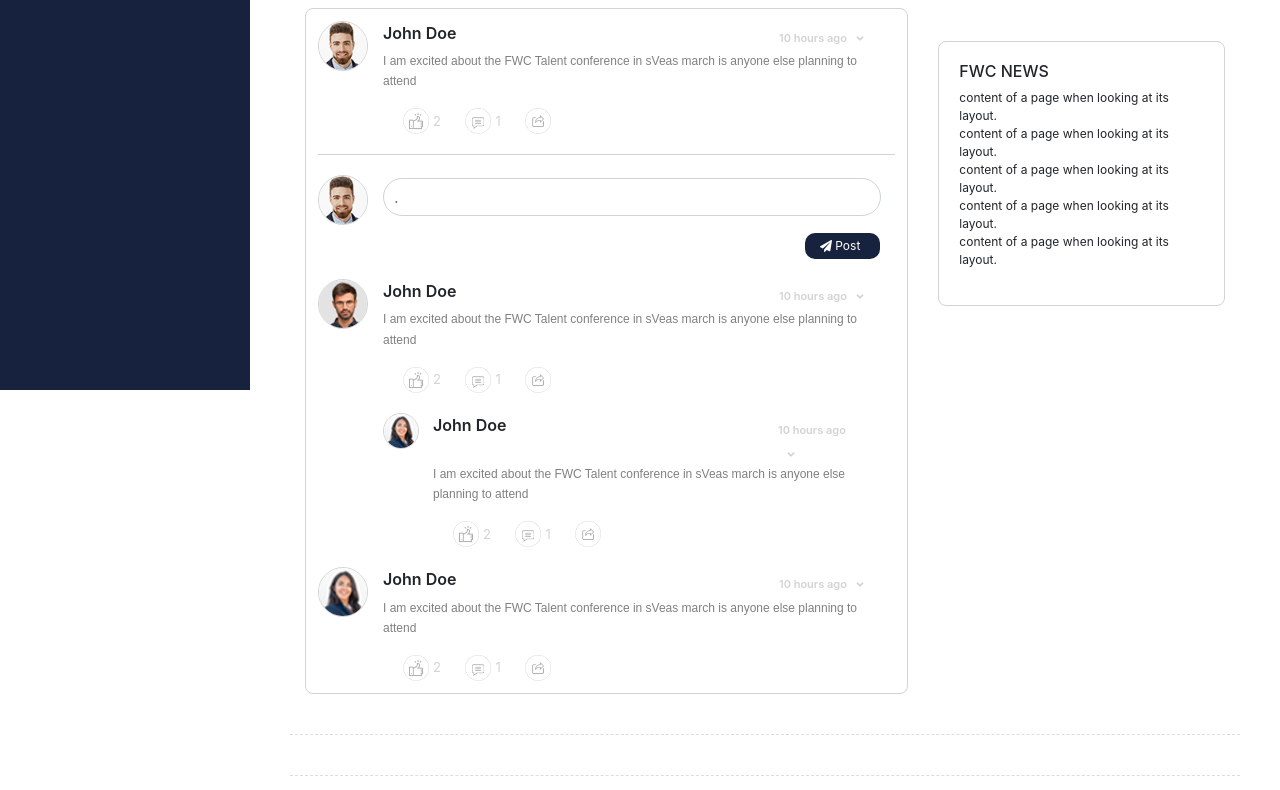
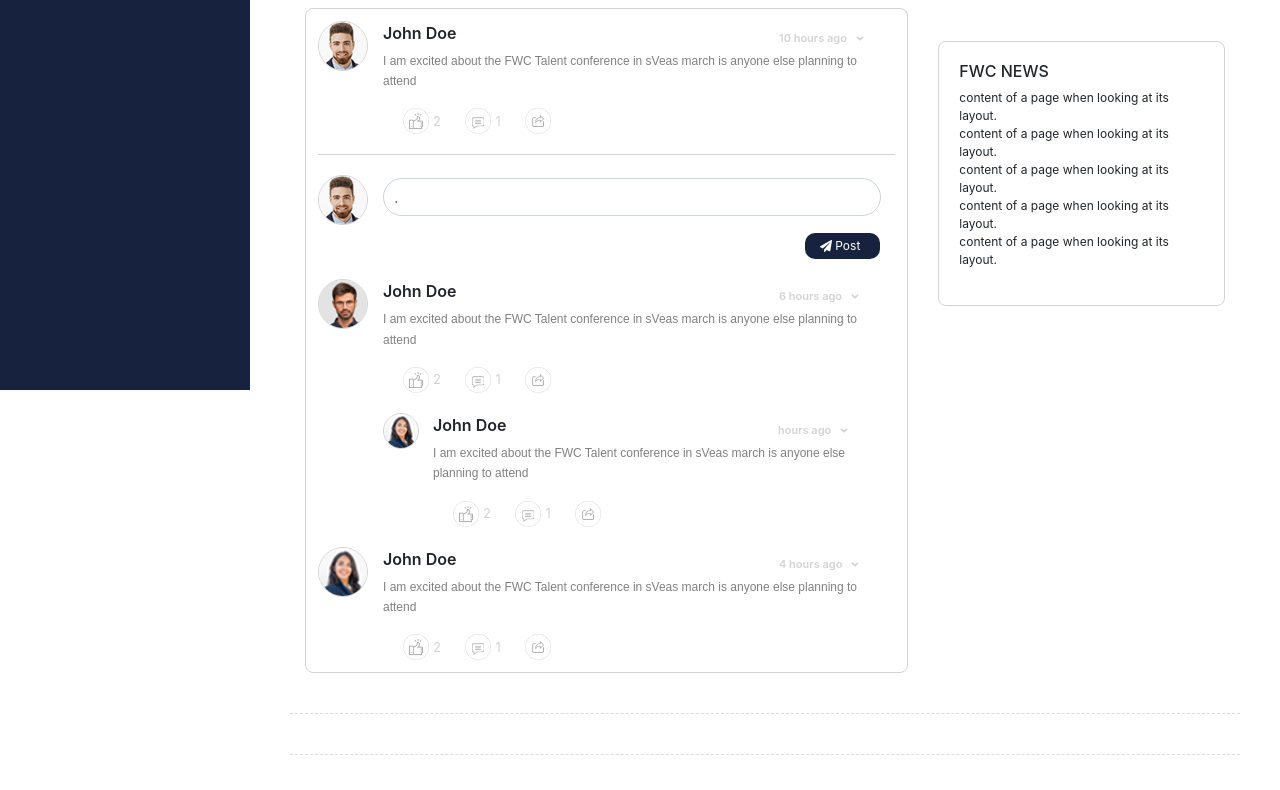
Before and after one commit to bhargav473/fwcpost3.github.io, a plain HTML site: page index.html in a window 1280 px wide. Shown: the part 410-1200 px from the top of the page. Drawn offline with nearby package versions, Linux system fonts and the light colour scheme.

Commit message:
Update index.html

```diff
--- a/index.html
+++ b/index.html
@@ -285,7 +285,7 @@
       <div class="border-t post-1">
       <div class="row">
       <div class="col-lg-9"><h6>John Doe</h6></div>
-      <div class="col-lg-3 flot-right df"> <span>10 hours ago</span><i class="fa fa-angle-down ass" aria-hidden="true"></i></div>
+      <div class="col-lg-3 flot-right df"> <span>6 hours ago</span><i class="fa fa-angle-down ass" aria-hidden="true"></i></div>
       </div>
       <p>I am excited about the FWC Talent conference in sVeas march is anyone else planning to attend</p>
 
@@ -313,7 +313,7 @@
             <div class="border-t post-1">
             <div class="row">
             <div class="col-lg-9"><h6>John Doe</h6></div>
-            <div class="col-lg-3 flot-right"> <span>10 hours ago</span><i class="fa fa-angle-down ass" aria-hidden="true"></i></div>
+            <div class="col-lg-3 flot-right"> <span> hours ago</span><i class="fa fa-angle-down ass" aria-hidden="true"></i></div>
             </div>
             <p>I am excited about the FWC Talent conference in sVeas march is anyone else planning to attend</p>
 
@@ -346,7 +346,7 @@
             <div class="border-t post-1">
             <div class="row">
             <div class="col-lg-9"><h6>John Doe</h6></div>
-            <div class="col-lg-3 flot-right"> <span>10 hours ago</span><i class="fa fa-angle-down ass" aria-hidden="true"></i></div>
+            <div class="col-lg-3 flot-right"> <span>4 hours ago</span><i class="fa fa-angle-down ass" aria-hidden="true"></i></div>
             </div>
             <p>I am excited about the FWC Talent conference in sVeas march is anyone else planning to attend</p>
 
```
